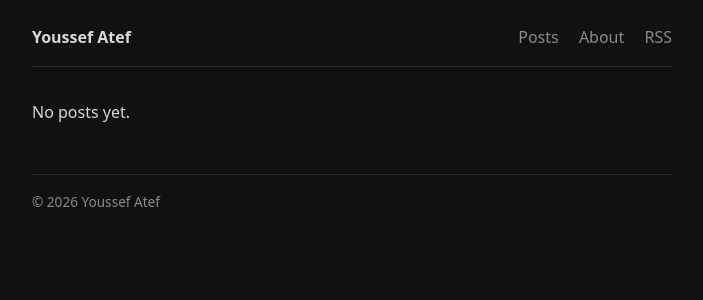
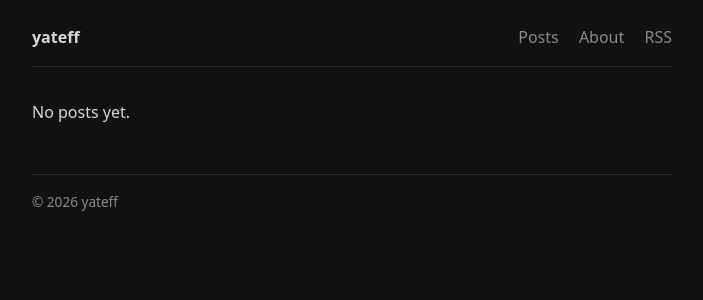
Before and after one commit to yateff/yateff.github.io, a Jekyll site: the page built from index.md, in a window 1280 px wide. Shown: the top 300 px of the page, without its empty margins (288-991 px from the left). Built offline with Jekyll 4.4.1, drawn with Linux system fonts in a browser that asks for light colours.

Commit message:
Update _config.yml

```diff
--- a/_config.yml
+++ b/_config.yml
@@ -1,4 +1,4 @@
-title: Youssef Atef
+title: yateff
 description: Notes on computer science, machine learning, and things I'm building.
 url: "https://yateff.github.io"
 baseurl: ""
```
